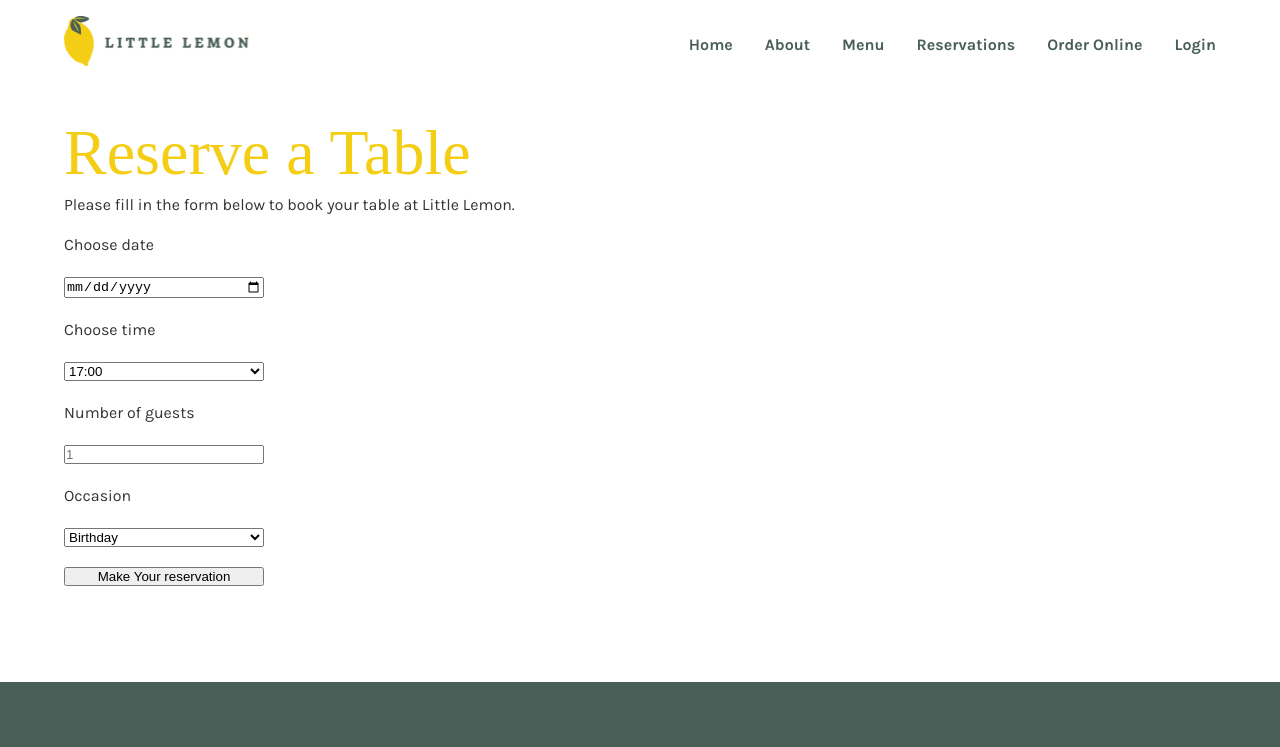
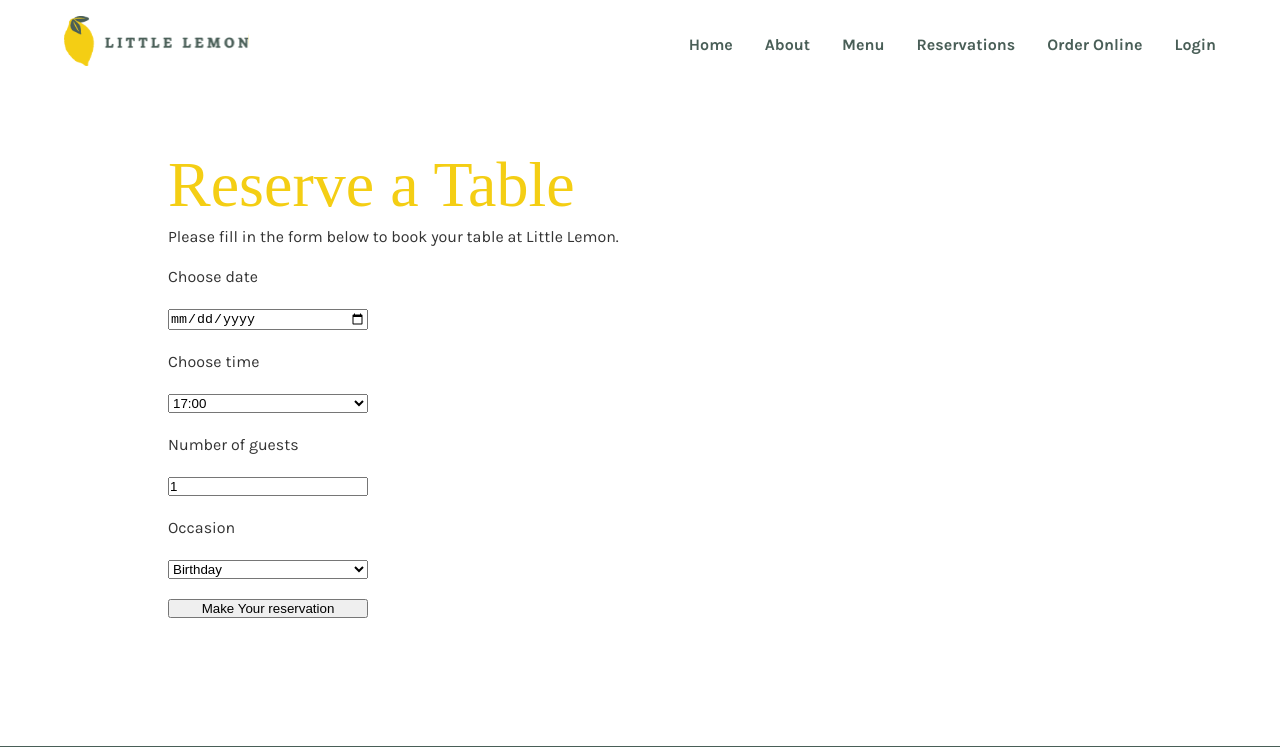
Before and after one commit to haajilari/little-lemon-capstone-project, a React (Create React App) app: page /booking in a window 1280 px wide. Shown: the top 747 px of the page. Built offline with nearby package versions, Linux system fonts and the light colour scheme; a web font is replaced by a local one.

Commit message:
use state + use reducer

```diff
--- a/src/components/BookingForm.js
+++ b/src/components/BookingForm.js
@@ -1,34 +1,64 @@
-import React from "react";
+// src/components/BookingForm.js
+import React, { useState } from "react";
 
-const BookingForm = () => {
+const BookingForm = ({ availableTimes, dispatch }) => {
+  const [date, setDate] = useState("");
+  const [time, setTime] = useState("17:00");
+  const [guests, setGuests] = useState(1);
+  const [occasion, setOccasion] = useState("Birthday");
+  const handleDateChange = (e) => {
+    const newDate = e.target.value;
+    dispatch({ type: "UPDATE_TIMES", payload: newDate });
+  };
+
   return (
-    <header>
     <form style={{ display: "grid", maxWidth: "200px", gap: "20px" }}>
+      {/* Date Input */}
       <label htmlFor="res-date">Choose date</label>
-        <input type="date" id="res-date" />
+      <input
+        type="date"
+        id="res-date"
+        value={date}
+        onChange={handleDateChange}
+      />
 
+      {/* Time Select */}
       <label htmlFor="res-time">Choose time</label>
-        <select id="res-time">
-          <option>17:00</option>
-          <option>18:00</option>
-          <option>19:00</option>
-          <option>20:00</option>
-          <option>21:00</option>
-          <option>22:00</option>
+      <select
+        id="res-time"
+        value={time}
+        onChange={(e) => setTime(e.target.value)}
+      >
+        {availableTimes.map((availableTime) => (
+          <option key={availableTime}>{availableTime}</option>
+        ))}
       </select>
 
       <label htmlFor="guests">Number of guests</label>
-        <input type="number" placeholder="1" min="1" max="10" id="guests" />
+      <input
+        type="number"
+        placeholder="1"
+        min="1"
+        max="10"
+        id="guests"
+        value={guests}
+        onChange={(e) => setGuests(e.target.value)}
+      />
 
+      {/* Occasion Select */}
       <label htmlFor="occasion">Occasion</label>
-        <select id="occasion">
+      <select
+        id="occasion"
+        value={occasion}
+        onChange={(e) => setOccasion(e.target.value)}
+      >
         <option>Birthday</option>
         <option>Anniversary</option>
       </select>
 
+      {/* Submit Button */}
       <input type="submit" value="Make Your reservation" />
     </form>
-    </header>
   );
 };
 
--- a/src/components/BookingPage.js
+++ b/src/components/BookingPage.js
@@ -1,13 +1,14 @@
+// src/components/BookingPage.js
 import React from "react";
 import BookingForm from "./BookingForm";
 
-const BookingPage = () => {
+const BookingPage = ({ availableTimes, dispatch }) => {
   return (
     <>
       <div className="booking-content" style={{ padding: "2rem 4rem" }}>
         <h1>Reserve a Table</h1>
         <p>Please fill in the form below to book your table at Little Lemon.</p>
-        <BookingForm />
+        <BookingForm availableTimes={availableTimes} dispatch={dispatch} />
       </div>
     </>
   );
--- a/src/components/Main.js
+++ b/src/components/Main.js
@@ -1,15 +1,32 @@
 // src/components/Main.js
-import React from "react";
+import React, { useReducer } from "react";
 import { Routes, Route } from "react-router-dom";
 import HomePage from "./HomePage";
 import BookingPage from "./BookingPage";
 
+export const updateTimes = (state, action) => {
+  return state;
+};
+
+export const initializeTimes = () => {
+  return ["17:00", "18:00", "19:00", "20:00", "21:00", "22:00"];
+};
+
 const Main = () => {
+  const [availableTimes, dispatch] = useReducer(updateTimes, initializeTimes());
+
   return (
-    <Routes>
-      <Route path="/" element={<HomePage />} />
-      <Route path="/booking" element={<BookingPage />} />
-    </Routes>
+    <main>
+      <Routes>
+        <Route path="/" element={<HomePage />} />
+        <Route
+          path="/booking"
+          element={
+            <BookingPage availableTimes={availableTimes} dispatch={dispatch} />
+          }
+        />
+      </Routes>
+    </main>
   );
 };
 
```
Lines whose indentation alone changed are shown as unchanged.
